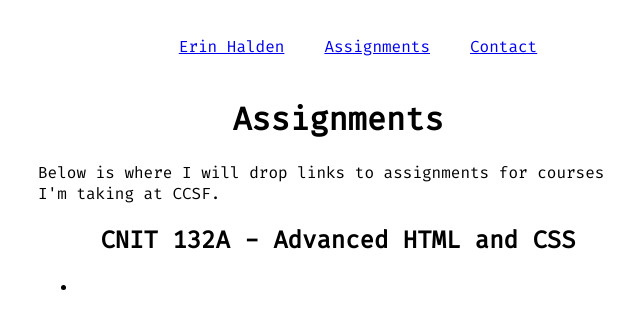
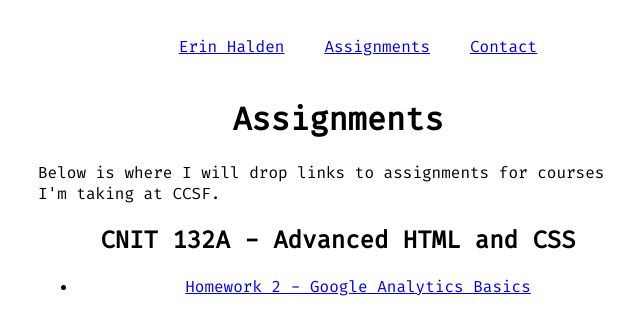
Before and after one commit to erininabox/erininabox.github.io, a plain HTML site: page assignments.html in a window 1280 px wide. Shown: the whole page, without its empty margins (302-942 px from the left). Drawn offline with Linux system fonts and the light colour scheme.

Commit message:
linked HW2 on assignments page

```diff
--- a/assignments.html
+++ b/assignments.html
@@ -32,7 +32,7 @@
 
         <h2>CNIT 132A - Advanced HTML and CSS</h2>
         <ul class="assignments">
-            <li></li>
+            <li><a href="https://erininabox.github.io/M1/homework2.html">Homework 2 - Google Analytics Basics</a></li>
         </ul>
     </main>
 </body>
```
